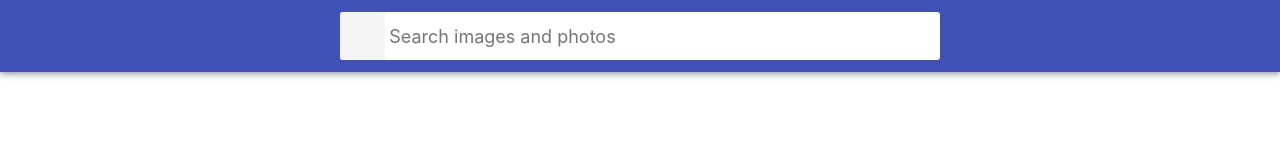
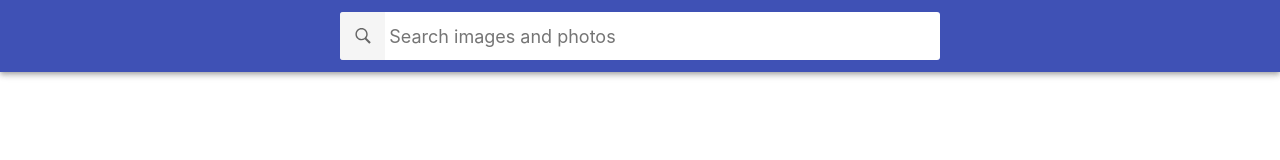
Before and after one commit to sylwiabruszewska/goit-react-hw-03-image-finder, a React (Create React App) app: page / in a window 1280 px wide. Shown: the top 160 px of the page. Built offline with nearby package versions, Linux system fonts and the light colour scheme.

Commit message:
add search icon

```diff
--- a/src/components/SearchForm/SearchForm.module.css
+++ b/src/components/SearchForm/SearchForm.module.css
@@ -13,7 +13,7 @@
   width: 48px;
   height: 48px;
   border: 0;
-  /* background-image: url('https://image.flaticon.com/icons/svg/149/149852.svg'); */
+  background-image: url('../../images/search-icon.svg');
   background-size: 40%;
   background-repeat: no-repeat;
   background-position: center;
```
Also changed, not shown: src/images/search-icon.svg (added).
